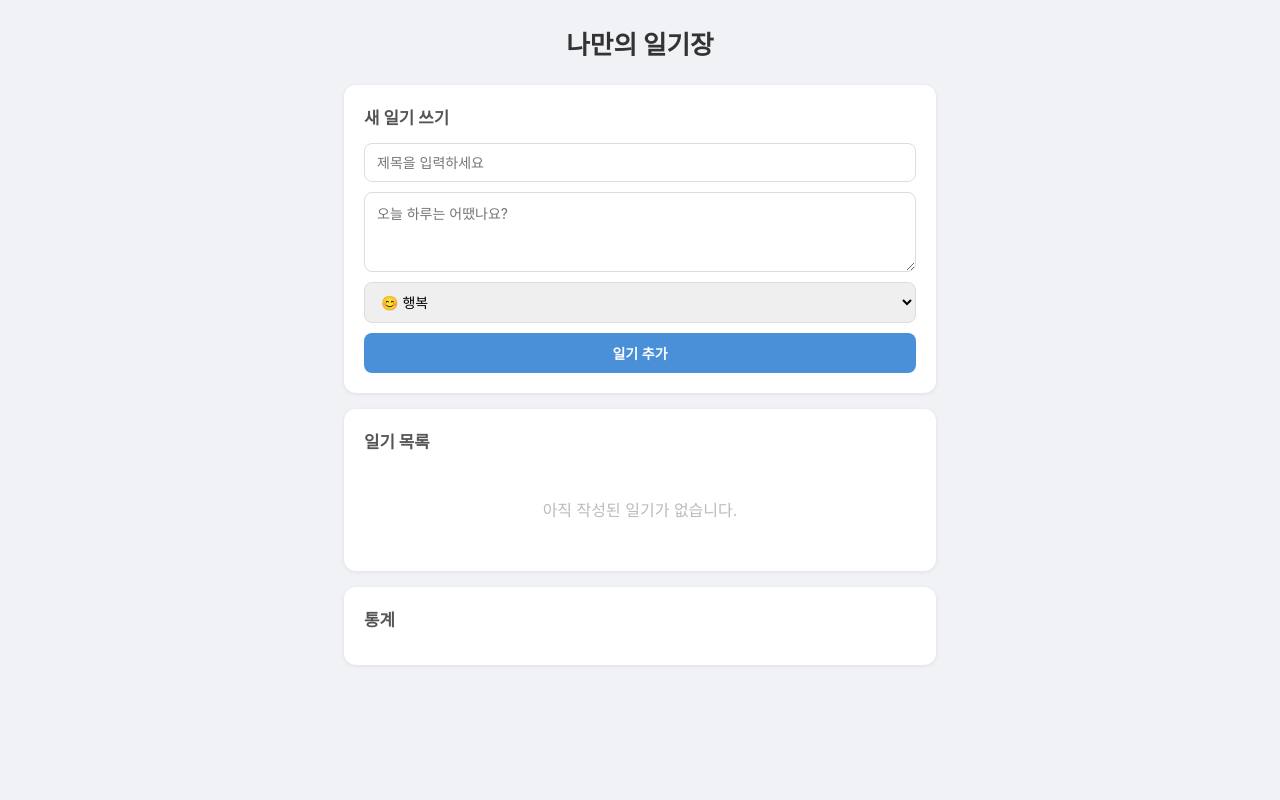
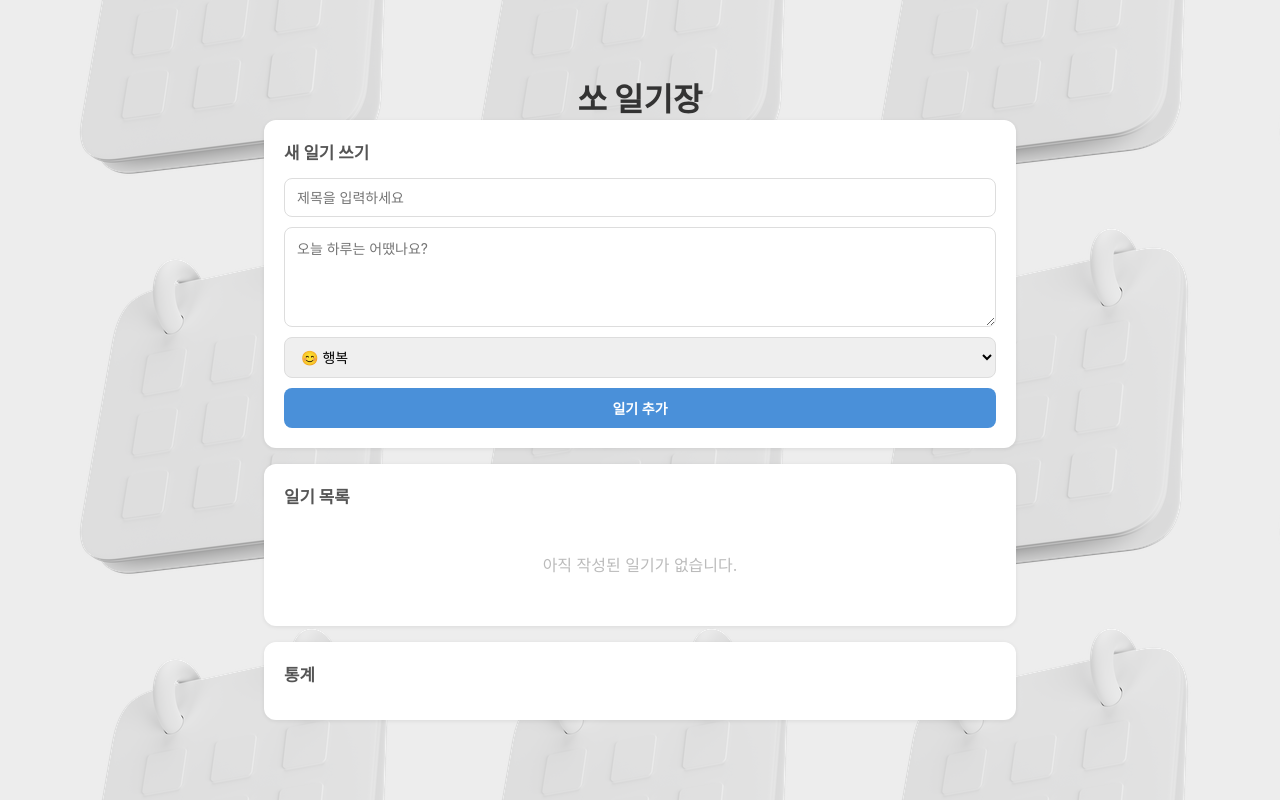
Before and after one commit to soooob43/javascript_task, a plain HTML site: page 1_dom_select/260309/diary.html in a window 1280 px wide. Drawn offline with Linux system fonts and the light colour scheme.

Commit message:
feat: 배경화면 추가

```diff
--- a/1_dom_select/260309/diary.css
+++ b/1_dom_select/260309/diary.css
@@ -5,16 +5,26 @@
 }
 body {
   font-family: -apple-system, BlinkMacSystemFont, "Segoe UI", sans-serif;
-  background: #f0f2f5;
+  background: #ededed;
   padding: 24px;
-  max-width: 640px;
+  max-width: 800px;
   margin: 0 auto;
   color: #333;
+  background-image: url("./calender.png");
+  /* 배경 이미지 중앙 정렬 */
+  background-position: center;
+  /* 스크롤 시 배경 고정 (옵션) */
+  background-attachment: fixed;
+  margin-top: 50px;
 }
-header h1 {
+
+header h2 {
   text-align: center;
-  margin-bottom: 24px;
-  font-size: 1.6em;
+  font-weight: 800;
+  font-size: 2rem;
+  border-color: #666;
+  border-radius: 8px;
+  font-color: #ddd;
 }
 
 /* 섹션 카드 */
@@ -53,7 +63,7 @@ select:focus {
   border-color: #4a90d9;
 }
 textarea {
-  height: 80px;
+  height: 100px;
   resize: vertical;
 }
 select {
@@ -66,7 +76,6 @@ button {
   cursor: pointer;
   font-size: 14px;
   font-family: inherit;
-  transition: background 0.15s;
 }
 #submit-btn {
   background: #4a90d9;
--- a/1_dom_select/260309/diary.html
+++ b/1_dom_select/260309/diary.html
@@ -6,11 +6,8 @@
     <title>나만의 일기장</title>
     <link rel="stylesheet" href="diary.css" />
   </head>
+  <header><h2>쏘 일기장</h2></header>
   <body>
-    <header>
-      <h1>나만의 일기장</h1>
-    </header>
-
     <main>
       <!-- 일기 작성 폼 -->
       <section>
```
Also changed, not shown: 1_dom_select/260309/calender.png (added), 1_dom_select/260309/image.png (added).
